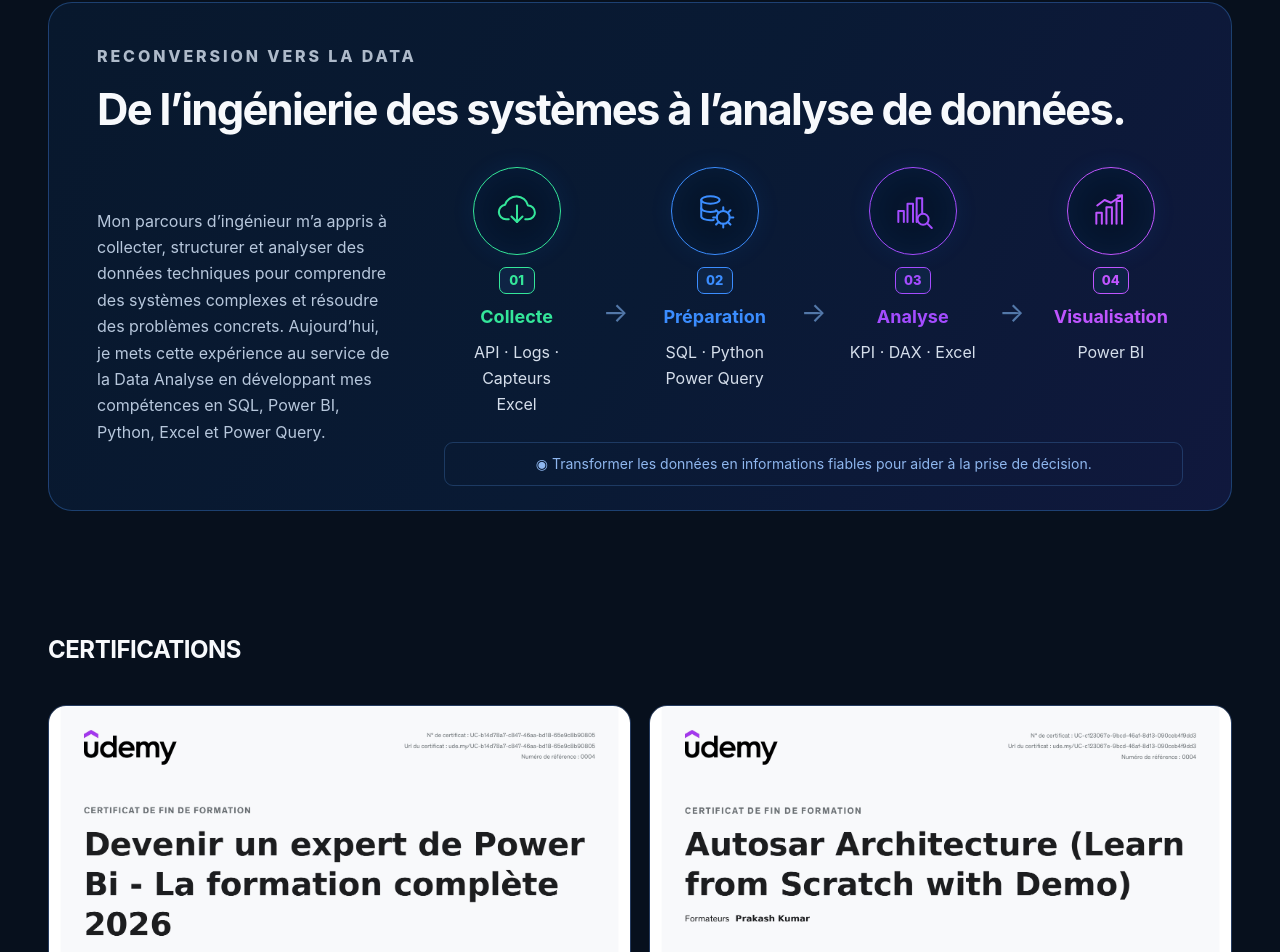
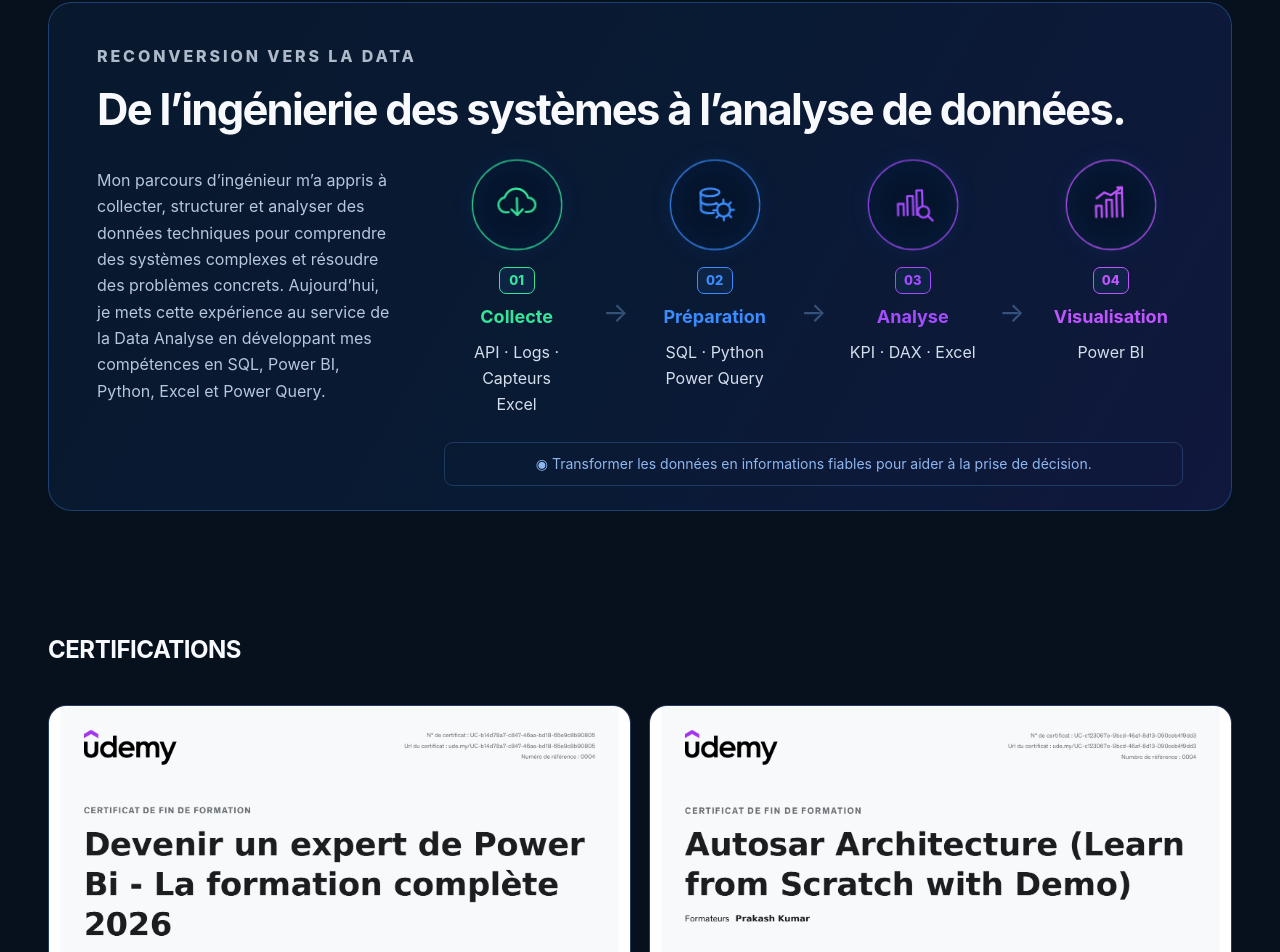
Before and after one commit to Oelayouchi/portfolio, a Next.js app: page / in a window 1280 px wide. Shown: the part 9946-10898 px from the top of the page. Built offline with nearby package versions, Linux system fonts and the light colour scheme.

Commit message:
Align data flow content and animate icons

```diff
--- a/app/data-flow.css
+++ b/app/data-flow.css
@@ -25,8 +25,17 @@
 .dataPanelBody {
   display: grid;
   grid-template-columns: minmax(280px, .72fr) minmax(0, 1.8fr);
-  align-items: center;
+  align-items: start;
   gap: 52px;
+}
+
+/* STRICT ALIGNMENT: text and the four icon blocks start on the same horizontal line. */
+.dataPanelCopy,
+.dataFlow {
+  min-width: 0;
+  align-self: start;
+  margin-top: 0;
+  padding-top: 0;
 }
 
 .dataPanelCopy p {
@@ -35,10 +44,6 @@
   color: #b7c7dc;
   font-size: 16px;
   line-height: 1.7;
-}
-
-.dataFlow {
-  min-width: 0;
 }
 
 .dataFlowSteps {
@@ -50,6 +55,7 @@
 
 .dataFlowStep {
   min-width: 0;
+  height: 100%;
   text-align: center;
 }
 
@@ -63,11 +69,43 @@
   border-radius: 50%;
   background: rgba(6, 21, 43, .82);
   box-shadow: inset 0 0 30px rgba(35, 116, 255, .08), 0 0 24px rgba(29, 111, 255, .09);
+  transform-origin: center;
+  animation: dataFlowIconFloat 2.6s ease-in-out infinite;
+  transition: transform .25s ease, box-shadow .25s ease, background .25s ease;
 }
+
+.dataFlowStep:nth-of-type(1) .dataFlowIcon { animation-delay: 0s; }
+.dataFlowStep:nth-of-type(2) .dataFlowIcon { animation-delay: .18s; }
+.dataFlowStep:nth-of-type(3) .dataFlowIcon { animation-delay: .36s; }
+.dataFlowStep:nth-of-type(4) .dataFlowIcon { animation-delay: .54s; }
 
 .dataFlowIcon svg {
   width: 44px;
   height: 44px;
+  transform-origin: center;
+  animation: dataFlowSvgMove 2.2s ease-in-out infinite;
+}
+
+.dataFlowStep:nth-of-type(1) .dataFlowIcon svg { animation-delay: 0s; }
+.dataFlowStep:nth-of-type(2) .dataFlowIcon svg { animation-delay: .2s; }
+.dataFlowStep:nth-of-type(3) .dataFlowIcon svg { animation-delay: .4s; }
+.dataFlowStep:nth-of-type(4) .dataFlowIcon svg { animation-delay: .6s; }
+
+.dataFlowIcon:hover {
+  transform: translateY(-6px) scale(1.08);
+  background: rgba(11, 35, 70, .95);
+  box-shadow: inset 0 0 36px rgba(35, 116, 255, .14), 0 0 30px currentColor;
+}
+
+@keyframes dataFlowIconFloat {
+  0%,100% { transform: translateY(0) scale(1); }
+  50% { transform: translateY(-8px) scale(1.035); }
+}
+
+@keyframes dataFlowSvgMove {
+  0%,100% { transform: translateY(0) rotate(0deg); }
+  35% { transform: translateY(-3px) rotate(-4deg); }
+  70% { transform: translateY(2px) rotate(4deg); }
 }
 
 .dataFlowNumber {
@@ -101,6 +139,12 @@
   color: #5378a9;
   font-size: 27px;
   line-height: 1;
+  animation: dataFlowArrowMove 1.6s ease-in-out infinite;
+}
+
+@keyframes dataFlowArrowMove {
+  0%,100% { transform: translateX(0); opacity: .6; }
+  50% { transform: translateX(6px); opacity: 1; }
 }
 
 .dataFlowStep.collect { color: #34e69a; }
@@ -158,6 +202,7 @@
     margin: 0;
     transform: rotate(90deg);
     text-align: center;
+    animation: none;
   }
 
   .dataFlowIcon {
@@ -165,3 +210,11 @@
     height: 82px;
   }
 }
+
+@media (prefers-reduced-motion: reduce) {
+  .dataFlowIcon,
+  .dataFlowIcon svg,
+  .dataFlowArrow {
+    animation-duration: 8s;
+  }
+}
```
